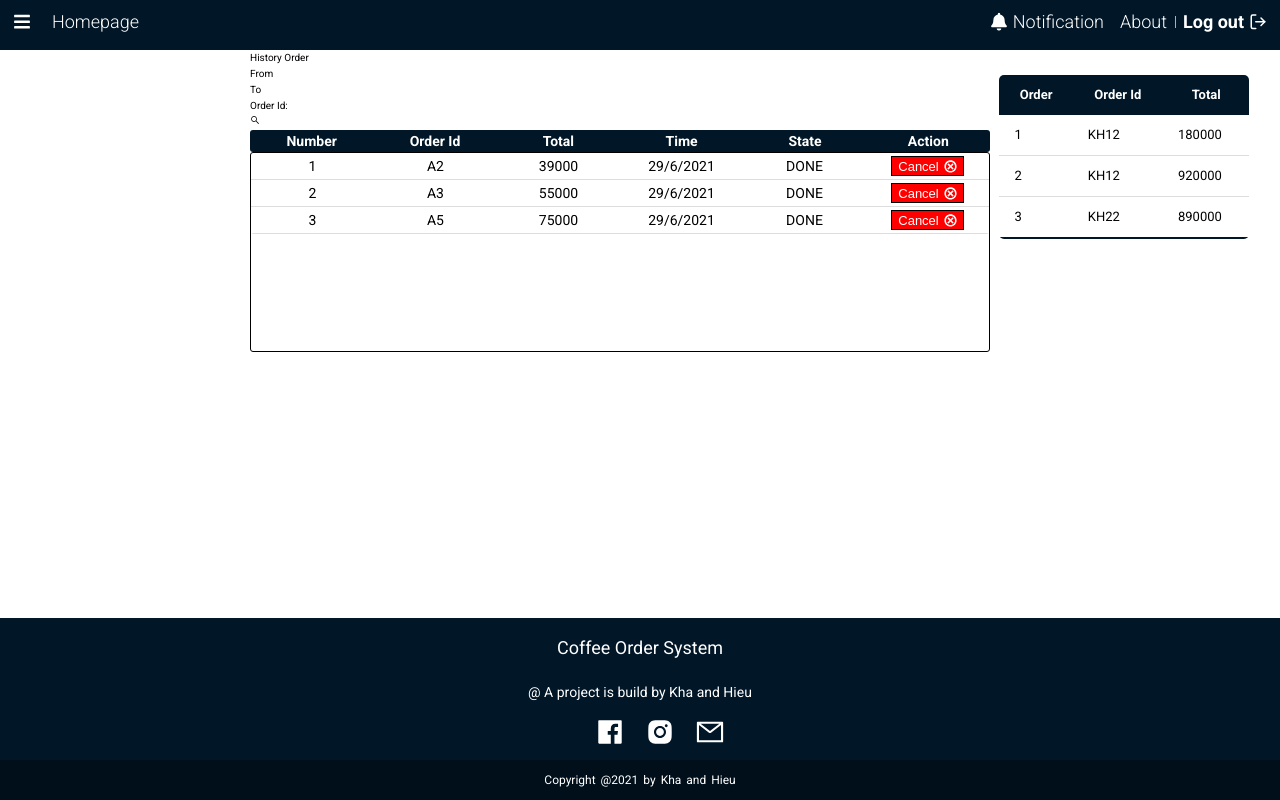
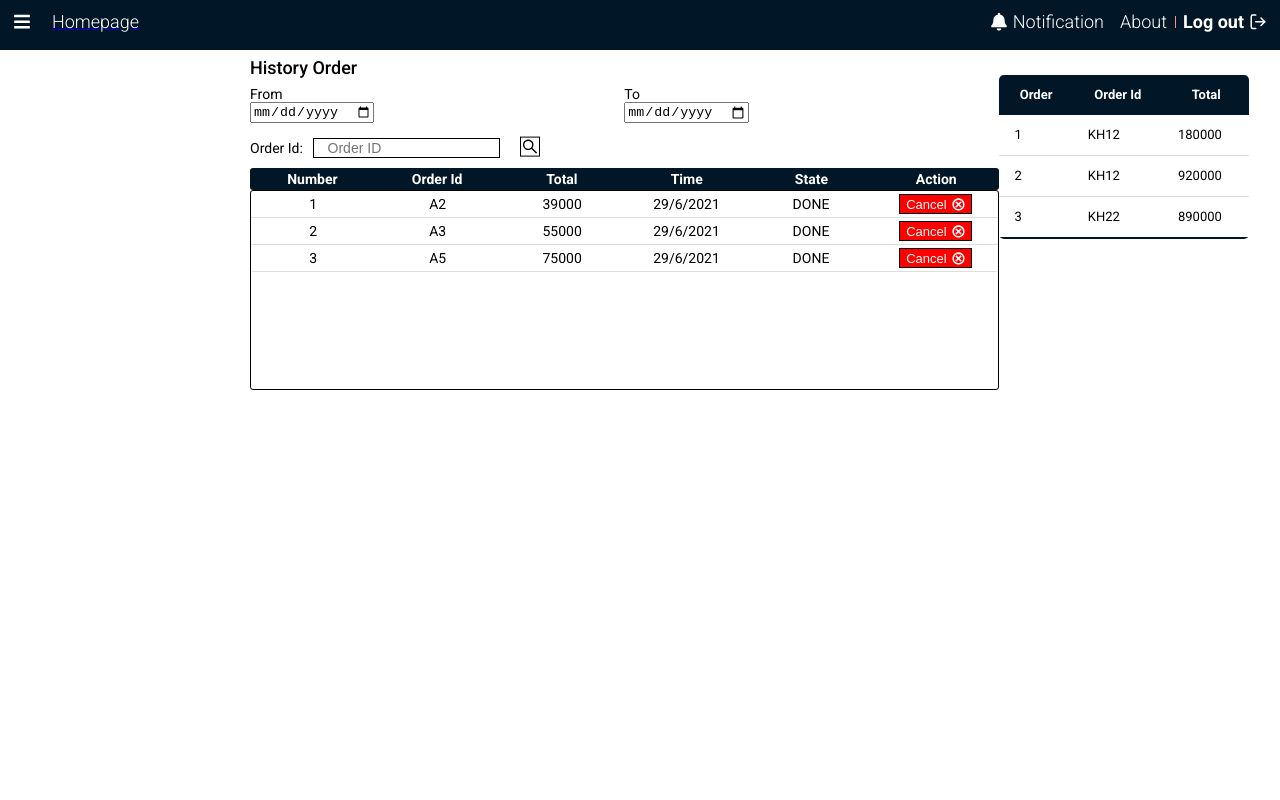
Before and after one commit to thuckhapham/QuanLy_coffee, a React (Create React App) app in the folder react-frontend-tlcn/: page /orderhistory in a window 1280 px wide. Built offline with nearby package versions, Linux system fonts and the light colour scheme.

Commit message:
historyorder xong 80%

```diff
--- a/react-frontend-tlcn/src/Components/Footer/Footer.css
+++ b/react-frontend-tlcn/src/Components/Footer/Footer.css
@@ -7,7 +7,7 @@
   left: 0;
   right: 0;
   color: var(--white-color);
-  /* display: none; */
+  display: none;
 }
 .footer__content {
   display: flex;
--- a/react-frontend-tlcn/src/Components/Header/Header.css
+++ b/react-frontend-tlcn/src/Components/Header/Header.css
@@ -3,7 +3,7 @@
   /* background-image: linear-gradient(0, #fe6433, #f53e2d); */
   background-color: #011627;
 }
-.header__navbar{
+.header__navbar {
   display: flex;
   justify-content: space-between;
 }
@@ -12,7 +12,7 @@
   list-style: none;
   padding-left: 0;
 }
-.header__navbar-item{
+.header__navbar-item {
   margin: 0 8px;
   position: relative;
 }
@@ -34,19 +34,23 @@
 }
 .header__navbar-icon {
   font-size: 1.8rem;
-    transform:translateY(15%);
+  transform: translateY(15%);
   margin: 0 5px 0 5px;
 }
-.header__navbar-logo-no-hover:hover{
+.header__navbar-logo-no-hover {
+  text-decoration: none;
+  color: var(--white-color);
+}
+.header__navbar-logo-no-hover:hover {
   cursor: pointer;
   color: var(--white-color);
 }
 /* Thanh chắn ngang Log out và About */
 .header__navbar-item--seperate::after {
-    content: '';
+  content: "";
   display: block;
   position: absolute;
-    border-left: 1px solid #FB9086;
+  border-left: 1px solid #fb9086;
   height: 12px;
   right: -9px;
   top: 50%;
--- a/react-frontend-tlcn/src/Components/Header/Header.js
+++ b/react-frontend-tlcn/src/Components/Header/Header.js
@@ -4,6 +4,7 @@ import * as FiIcons from "react-icons/fi";
 import './Header.css';
 import Sidebar from '../Sidebar/Sidebar'
 import { useState } from 'react'
+import { Link } from "react-router-dom";
 
 function Header() {
     const [showSid, setShowSid] = useState(false)
@@ -20,9 +21,11 @@ function Header() {
                                 <FaIcons.FaBars onClick={() => setShowSid(!showSid)} className="header__navbar-icon" />
                             </li>
                             <li className="header__navbar-item">
-                                <span className="header__navbar-logo-no-hover">
-                                Homepage
-                                </span>
+                                <Link to="/" >
+                                    <span className="header__navbar-logo-no-hover">
+                                        Homepage
+                                    </span>
+                                </Link>
                             </li>
                         </ul>
                         <ul className="header__navbar-list">
@@ -30,20 +33,20 @@ function Header() {
                                 <a href="http://" className="header__navbar-item-link">
                                     <FaIcons.FaBell className="header__navbar-icon" />
                                     Notification
-                                    </a>
+                                </a>
                             </li>
                             <li className="header__navbar-item header__navbar-item--seperate">
                                 <a href="http://" className="header__navbar-item-link">About</a>
                             </li>
                             <li className="header__navbar-item header__navbar-item--strong">
                                 Log out
-                                <FiIcons.FiLogOut className="header__navbar-icon"/>
+                                <FiIcons.FiLogOut className="header__navbar-icon" />
                             </li>
                         </ul>
                     </nav>
                 </div>
             </header>
-            <Sidebar show = {showSid} />
+            <Sidebar show={showSid} setShow={setShowSid} />
 
             {/* Modal Layout */}
             {/* <div className="modal">
--- a/react-frontend-tlcn/src/Components/Sidebar/Sidebar.js
+++ b/react-frontend-tlcn/src/Components/Sidebar/Sidebar.js
@@ -1,28 +1,51 @@
-import React from 'react'
-import './Sidebar.css'
-import { Link } from 'react-router-dom'
+import React from "react";
+import "./Sidebar.css";
+import { Link } from "react-router-dom";
 
-function Sidebar({ show }) {
+function Sidebar(props) {
     return (
         <>
-            <div className={show ? 'sidebar active' : 'sidebar'}>
+            <div className={props.show ? "sidebar active" : "sidebar"}>
                 <ul className="sidebar__list">
                     <li className="sidebar__item">
-                        <Link to="/" className="sidebar__item-link">Home</Link>
+                        <Link
+                            to="/"
+                            className="sidebar__item-link"
+                            onClick={() => props.setShow(!props.show)}
+                        >
+                            Home
+                        </Link>
                     </li>
                     <li className="sidebar__item">
-                        <Link to="/orderhistory" className="sidebar__item-link">Order History</Link>
+                        <Link
+                            to="/orderhistory"
+                            className="sidebar__item-link"
+                            onClick={() => props.setShow(!props.show)}
+                        >
+                            Order History
+                        </Link>
                     </li>
                     <li className="sidebar__item">
-                        <Link to="/member" className="sidebar__item-link">Members</Link>
+                        <Link
+                            to="/member"
+                            className="sidebar__item-link"
+                            onClick={() => props.setShow(!props.show)}
+                        >
+                            Members
+                        </Link>
                     </li>
                     <li className="sidebar__item">
-                        <Link to="/" className="sidebar__item-link">Sales Revenue</Link>
+                        <Link to="/"
+                            className="sidebar__item-link"
+                            onClick={() => props.setShow(!props.show)}
+                        >
+                            Sales Revenue
+                        </Link>
                     </li>
                 </ul>
             </div>
         </>
-    )
+    );
 }
 
-export default Sidebar
+export default Sidebar;
--- a/react-frontend-tlcn/src/Pages/HistoryOrder/HistoryOrder.css
+++ b/react-frontend-tlcn/src/Pages/HistoryOrder/HistoryOrder.css
@@ -1,3 +1,37 @@
+.historyorder__title {
+  font-size: 1.8rem;
+  margin: 10px 0;
+  font-weight: 500;
+}
+.historyorder__time-list {
+  display: flex;
+  font-size: 1.4rem;
+}
+.historyorder__time-item {
+  margin-right: 250px;
+}
+.historyorder__orderid {
+  font-size: 1.4rem;
+  margin: 10px 0;
+}
+.historyorder__orderid-input,
+.historyorder__orderid-icon {
+  margin: 0 10px;
+  border: 1px solid black;
+}
+.historyorder__orderid-input {
+}
+.historyorder__orderid-icon {
+  font-size: 2rem;
+  font-weight: 500;
+  transform: translateY(18%);
+}
+.historyorder__orderid-icon:hover {
+  cursor: pointer;
+  background-color: #011627;
+  transition: ease-in 0.3s;
+  color: var(--white-color);
+}
 .historyorder__table {
   table-layout: fixed;
   border-collapse: collapse;
--- a/react-frontend-tlcn/src/Pages/HistoryOrder/HistoryOrder.js
+++ b/react-frontend-tlcn/src/Pages/HistoryOrder/HistoryOrder.js
@@ -47,14 +47,19 @@ function HistoryOrder() {
                     <div className="historyorder__time-list">
                         <div className="historyorder__time-item">
                             From
+                            <br />
+                            <input type="date" className="" id="datefrom" name="datefrom" />
                         </div>
                         <div className="historyorder__time-item">
                             To
+                            <br />
+                            <input type="date" className="" id="dateto" name="dateto" />
                         </div>
-                        <div className="historyorder__time-item">
-                            Order Id:
-                        </div>
-                        <AiIcons.AiOutlineSearch />
+                    </div>
+                    <div className="historyorder__orderid">
+                        Order Id:
+                        <input type="text" className="historyorder__orderid historyorder__orderid-input" id="orderid" name="orderid" placeholder="   Order ID" />
+                        <AiIcons.AiOutlineSearch className="historyorder__orderid historyorder__orderid-icon" />
                     </div>
                 </div>
                 <div className="historyorder__table-header">
```
Lines whose indentation alone changed are shown as unchanged.
